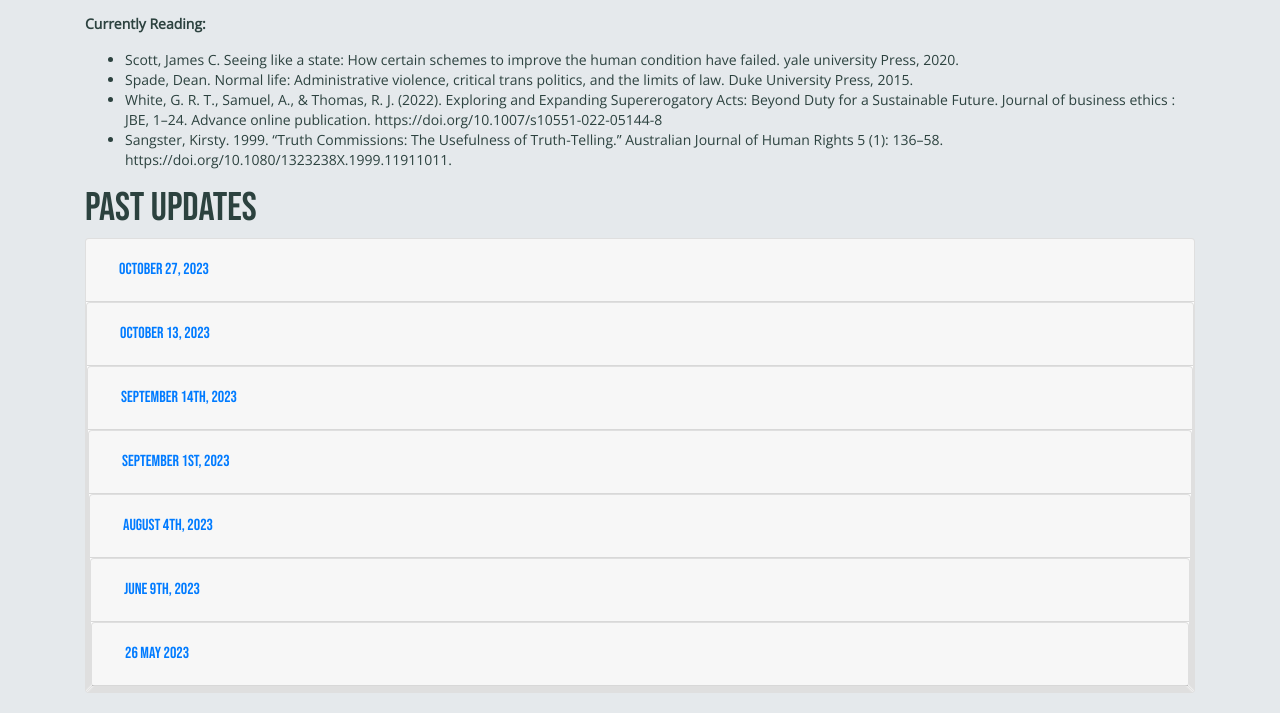
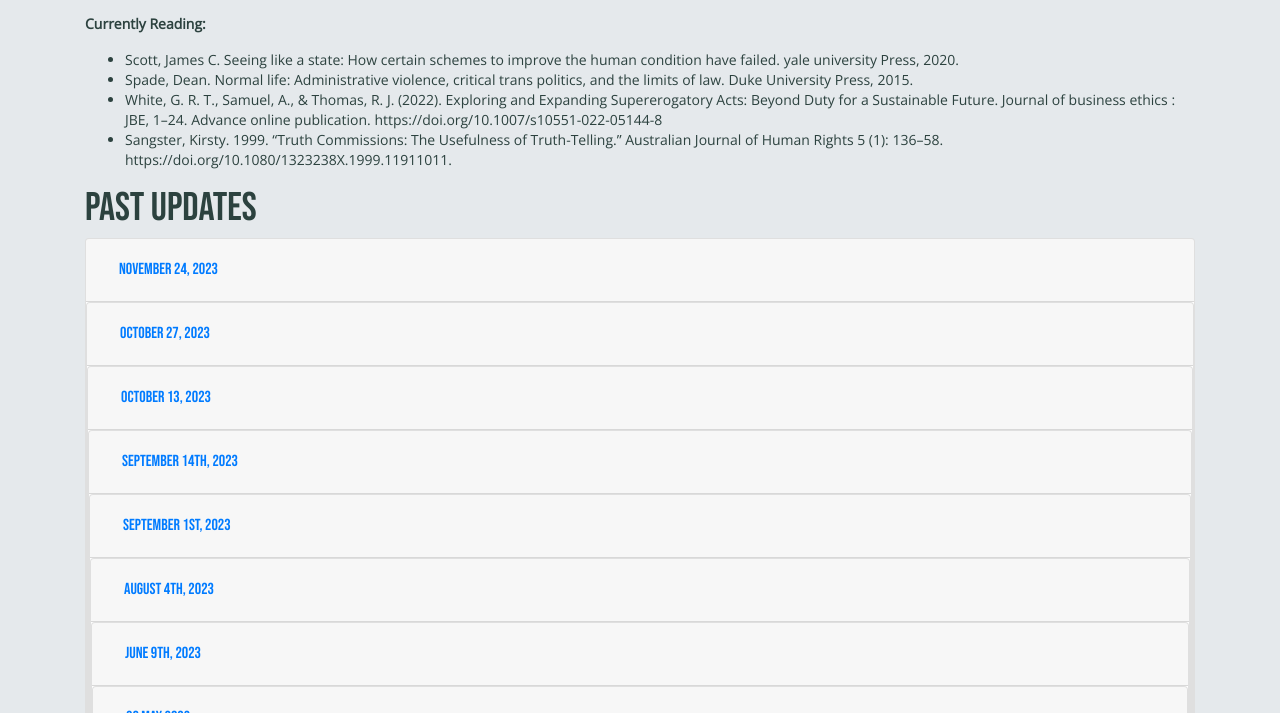
Before and after one commit to mxballin/recordkeeping-governance, a Jekyll site: the page built from pages/updates.md, in a window 1280 px wide and 900 px high, scrolled down 588 px, cut to the strip 0-713 px from the top of the window. Built offline with Jekyll 4.4.1, drawn with Linux system fonts in a browser that asks for light colours; some web fonts are replaced.

Commit message:
Update updates.md

```diff
--- a/pages/updates.md
+++ b/pages/updates.md
@@ -35,6 +35,53 @@
 
 # Past Updates
 <div id="accordion">
+<div class="card">
+    <div class="card-header" id="heading112423">
+      <h5 class="mb-0">
+        <button class="btn btn-link" data-toggle="collapse" data-target="#collapse112423" aria-expanded="true" aria-controls="collapse112423">
+          November 24, 2023
+        </button>
+      </h5>
+    </div>
+    <div id="collapse112423" class="collapse" aria-labelledby="heading112423" data-parent="#accordion">
+      <div class="card-body">
+<p><strong>Things I&#39;ve Been Working On:</strong></p>
+<ul>
+<li>Child Consent in the Creation of Datasets - C3D (Formerly Epistemic Network Analysis mini-project)<ul>
+<li>20 November - Submitted revised ethics application </li>
+</ul>
+</li>
+<li>Information Architecture Design and Reform - IADR<ul>
+<li>Continued recruiting - scheduling with 2 participants</li>
+<li>Complementary project with Kirsten - Tracking Tendanya<ul>
+<li>Devising a method for holding people to account/sustaining interest </li>
+</ul>
+</li>
+</ul>
+</li>
+</ul>
+<p><strong>Events, Workshops, and Professional Development Modules:</strong></p>
+<ul>
+<li><p>Professional Development:</p>
+<ul>
+<li>Recently completed - 24 October to 9 November (10 hours)- Qualitative Research Methods</li>
+</ul>
+</li>
+<li><p>Conference presentation:</p>
+<ul>
+<li>30 November / 1 December - <a href="https://railsconference.wordpress.com/">RAILS</a></li>
+</ul>
+</li>
+</ul>
+<p><strong>Currently Reading:</strong></p>
+<ul>
+<li>Scott, James C. Seeing like a state: How certain schemes to improve the human condition have failed. yale university Press, 2020.</li>
+<li>Spade, Dean. Normal life: Administrative violence, critical trans politics, and the limits of law. Duke University Press, 2015.</li>
+<li>White, G. R. T., Samuel, A., &amp; Thomas, R. J. (2022). Exploring and Expanding Supererogatory Acts: Beyond Duty for a Sustainable Future. Journal of business ethics : JBE, 1–24. Advance online publication. <a href="https://doi.org/10.1007/s10551-022-05144-8">https://doi.org/10.1007/s10551-022-05144-8</a></li>
+<li>Sangster, Kirsty. 1999. “Truth Commissions: The Usefulness of Truth-Telling.” Australian Journal of Human Rights 5 (1): 136–58. <a href="https://doi.org/10.1080/1323238X.1999.11911011">https://doi.org/10.1080/1323238X.1999.11911011</a>.</li>
+</ul>
+      </div>
+    </div>
 <div class="card">
     <div class="card-header" id="heading102723">
       <h5 class="mb-0">
```
